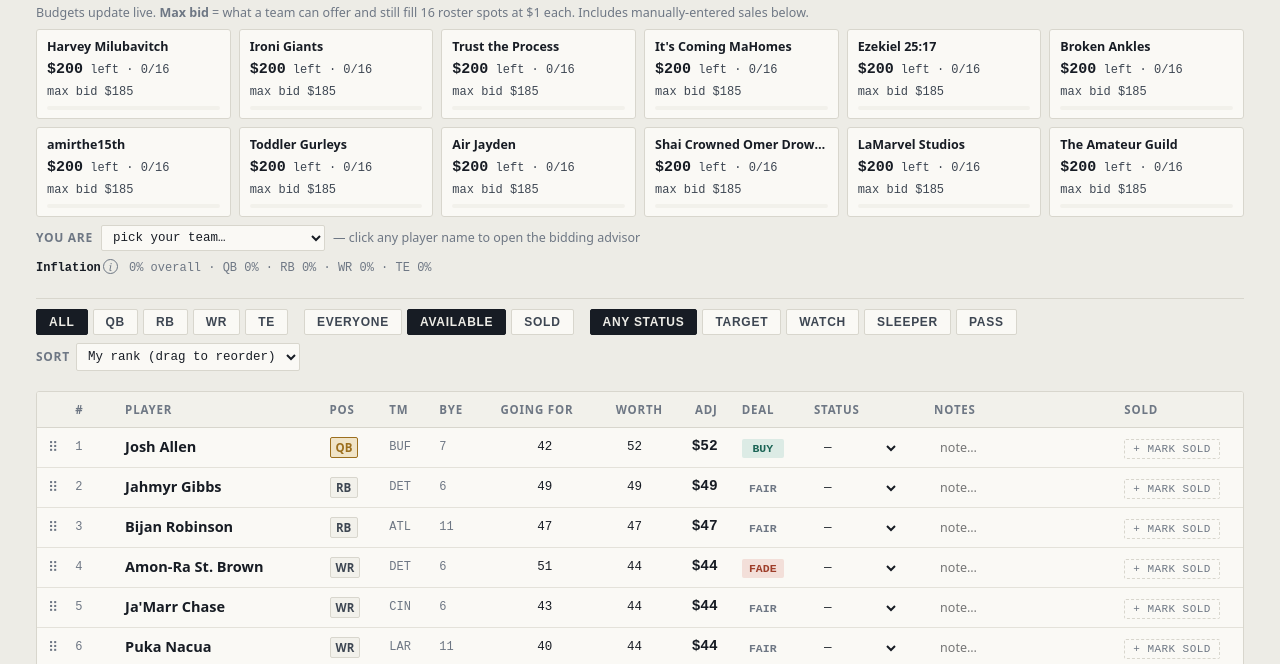
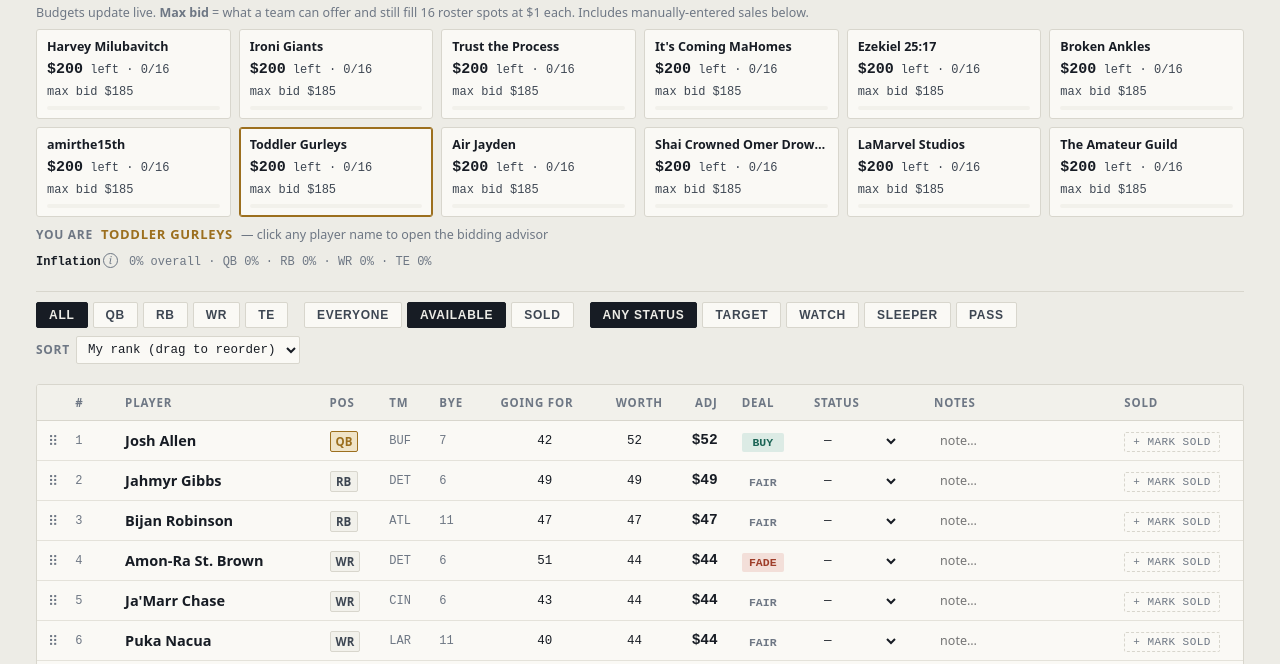
Before and after one commit to MithRANdir132/kedmisacko-draft, a plain HTML site: page index.html in a window 1280 px wide. Shown: the part 128-792 px from the top of the page. Drawn offline with Linux system fonts and the light colour scheme; no server answers.

Commit message:
Lock my-team to Toddler Gurleys

```diff
--- a/index.html
+++ b/index.html
@@ -166,7 +166,7 @@
   tr .r-name:hover { text-decoration:underline; text-decoration-style:dotted; text-underline-offset:3px; }
   .team.me { border-color:var(--brass); box-shadow:inset 0 0 0 1px var(--brass); }
   #myteam-row { display:flex; align-items:center; gap:8px; margin-top:8px; font-size:12px; font-weight:600; text-transform:uppercase; letter-spacing:.06em; color:var(--muted); }
-  #myteam-row select { font-family:ui-monospace,monospace; font-size:12.5px; color:var(--ink); background:var(--surface); border:1px solid var(--line); border-radius:2px; padding:4px 7px; }
+  #myteam-row .locked-team { color:var(--brass); font-size:13px; }
   body.adv-open { padding-bottom:44vh; }
   #advisor {
     position:fixed; left:0; right:0; bottom:0; z-index:40;
@@ -237,7 +237,7 @@
     <div class="note" style="margin-bottom:6px">Budgets update live. <b>Max bid</b> = what a team can offer and still fill 16 roster spots at $1 each. Includes manually-entered sales below.</div>
     <div class="teams" id="teams"></div>
     <div id="myteam-row">You are
-      <select id="myteam"><option value="">pick your team&hellip;</option></select>
+      <b class="locked-team">Toddler Gurleys</b>
       <span class="note" style="text-transform:none;letter-spacing:normal;font-weight:400">&mdash; click any player name to open the bidding advisor</span>
     </div>
     <div class="note" id="inflation-line"><b>Inflation</b><span class="info-wrap"><button type="button" class="info-btn" aria-label="How inflation works">i</button><span class="info-pop" role="tooltip">
@@ -837,7 +837,14 @@ rowsEl.addEventListener("click", function(ev){
 });
 
 /* ---------- bidding-war advisor ---------- */
-var MYTEAM = (function(){ try { return localStorage.getItem("ks26_myteam_v1") || ""; } catch(e){ return ""; } })();
+/* My team is locked: Toddler Gurleys. Roster id resolved by name after teams load; "8" is the Aug-24 snapshot fallback. */
+var MYTEAM_NAME = "Toddler Gurleys";
+var MYTEAM = "8";
+function lockMyTeam(){
+  for (var rid in teamName) {
+    if ((teamName[rid] || "").trim().toLowerCase() === MYTEAM_NAME.toLowerCase()) { MYTEAM = rid; return; }
+  }
+}
 var advisorIdx = null, advisorBid = null;
 var advEl = document.getElementById("advisor");
 var advBidInput = document.getElementById("adv-bid-input");
@@ -924,7 +931,6 @@ function updateAdvisor(){
     lines.push('Sold: <b>$'+sold.amount+'</b> to '+sold.team+(sold.keeper?' (keeper)':'')+' &mdash; '+(sold.amount>w?'<span class="call-walk">+'+(sold.amount-w)+' over worth</span>':'<span class="call-push">'+(sold.amount-w)+' vs worth</span>'));
   } else {
     if (me) lines.push('You: <b>$'+me.left+'</b> left &middot; max bid <b>$'+me.maxBid+'</b> &middot; '+needFor(me,P).label);
-    else lines.push('<span class="call-note">Pick your team above to get your side of the math.</span>');
 
     var rivals = [];
     for (var rid in st) { if (rid !== MYTEAM) rivals.push({rid:rid, s:st[rid]}); }
@@ -970,23 +976,7 @@ function updateAdvisor(){
   document.getElementById("adv-teams").innerHTML = cards || '<span class="note">Waiting for league data&hellip;</span>';
 }
 
-document.getElementById("myteam").addEventListener("change", function(){
-  MYTEAM = this.value;
-  try { localStorage.setItem("ks26_myteam_v1", MYTEAM); } catch(e){}
-  renderTeams();
-  updateAdvisor();
-});
-function populateMyTeam(){
-  var sel = document.getElementById("myteam");
-  if (sel.options.length > 1 || !Object.keys(teamName).length) return;
-  var rids = Object.keys(teamName).sort(function(a,b){ return teamName[a].localeCompare(teamName[b]); });
-  rids.forEach(function(rid){
-    var o = document.createElement("option");
-    o.value = rid; o.textContent = teamName[rid];
-    if (rid === MYTEAM) o.selected = true;
-    sel.appendChild(o);
-  });
-}
+function populateMyTeam(){ lockMyTeam(); }
 
 advBidInput.addEventListener("input", function(){
   var v = parseInt(this.value, 10);
@@ -1069,6 +1059,7 @@ loadTeams().catch(function(){}).then(function(){
   if (!Object.keys(teamName).length) {
     for (var rid in FALLBACK_TEAMS) teamName[rid] = FALLBACK_TEAMS[rid];
   }
+  lockMyTeam();
   renderAll();
   poll();
   setInterval(poll, 20000);
```
